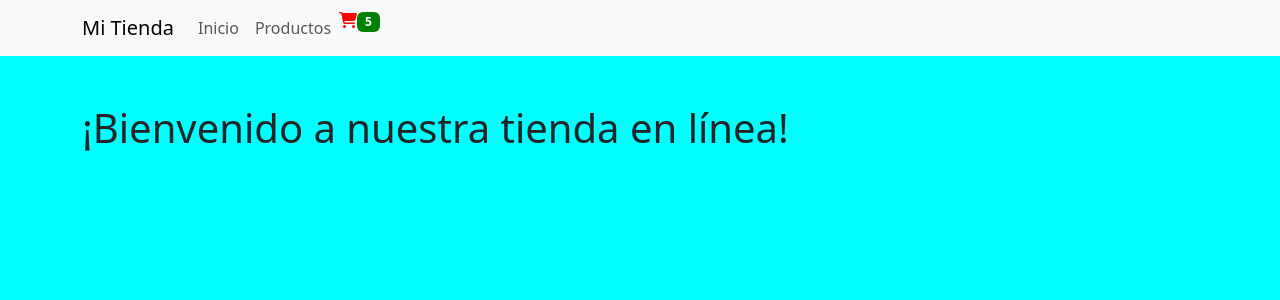
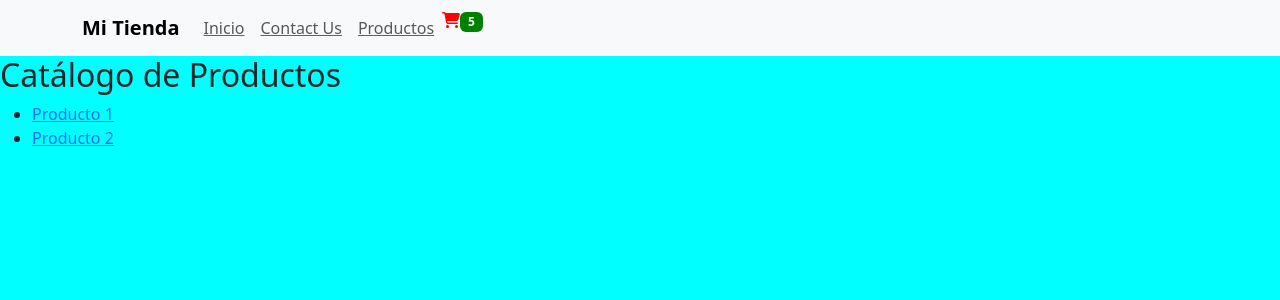
Before and after one commit to luchogalli/JS-coderhouse, a React (Vite) app: page /Catalogo in a window 1280 px wide. Shown: the top 300 px of the page. Built offline with nearby package versions, Linux system fonts and the light colour scheme.

Commit message:
Me rompi la cabeza que jesus proteja el codigo

```diff
--- a/package.json
+++ b/package.json
@@ -15,7 +15,8 @@
     "@fortawesome/react-fontawesome": "^0.2.0",
     "bootstrap": "^5.3.2",
     "react": "^18.2.0",
-    "react-dom": "^18.2.0"
+    "react-dom": "^18.2.0",
+    "react-router-dom": "^6.16.0"
   },
   "devDependencies": {
     "@types/react": "^18.2.15",
--- a/src/App.jsx
+++ b/src/App.jsx
@@ -1,16 +1,25 @@
-// App.js
 
 import React from 'react';
 import Navbar from './assets/components/NavBar.jsx';
 import ItemListContainer from './assets/components/ItemListContainer.jsx';
+import Catalog from './assets/components/Catalogo.jsx';
 import 'bootstrap/dist/css/bootstrap.min.css'
+import { BrowserRouter, Routes, Route } from 'react-router-dom';
+import { products } from './assets/components/Productos.jsx';
 
 function App() {
   return (
-    <div className="App">
+    <BrowserRouter>
+      <div className="App">
       <Navbar />
-      <ItemListContainer greeting="¡Bienvenido a nuestra tienda en línea!" />
-    </div>
+
+        <Routes>
+          <Route path="/Home" element={<ItemListContainer greeting="¡Bienvenido a nuestra tienda en línea!" />}></Route>
+          <Route path="/Catalogo" element={<Catalog products={products}></Catalog>}></Route>
+        </Routes>
+      </div>
+    </BrowserRouter>
+
   );
 }
 
--- /dev/null
+++ b/src/assets/components/Catalogo.jsx
@@ -0,0 +1,19 @@
+  import React from 'react';
+  import { Link } from 'react-router-dom';
+
+  const Catalog = ({ products }) => {
+    return (
+      <div>
+        <h2>Catálogo de Productos</h2>
+        <ul>
+          {products.map((product) => (
+            <li key={product.id}>
+              <Link to={`/Catalogo/${product.id}`}>{product.name}</Link>
+            </li>
+          ))}
+        </ul>
+      </div>
+    );
+  };
+
+  export default Catalog;
--- /dev/null
+++ b/src/assets/components/NavBar.css
@@ -0,0 +1,4 @@
+.navbar-brand{
+    color: chocolate;
+    font-weight: bold;
+}
--- a/src/assets/components/NavBar.jsx
+++ b/src/assets/components/NavBar.jsx
@@ -1,6 +1,7 @@
 import React from 'react';
 import CartWidget from './CartWidget';
-
+import './NavBar.css';
+import { Link } from 'react-router-dom'
 const Navbar = () => {
   return (
     <nav className="navbar navbar-expand-lg navbar-light bg-light">
@@ -12,10 +13,13 @@ const Navbar = () => {
         <div className="collapse navbar-collapse" id="navbarNav">
           <ul className="navbar-nav ml-auto justify-content-center"> {/* Center menu items */}
             <li className="nav-item">
-              <a className="nav-link" href="#">Inicio</a>
+            <Link to ={'/Home'}><a className="nav-link">Inicio</a></Link>
             </li>
             <li className="nav-item">
-              <a className="nav-link" href="#">Productos</a>
+            <Link to ={'/Contacto'}><a className="nav-link">Contact Us</a></Link>
+            </li>
+            <li className="nav-item">
+            <Link to ={'/Catalogo'}><a className="nav-link" href="catalogo">Productos</a></Link>
             </li>
             <li className="nav-item">
               <CartWidget />
--- /dev/null
+++ b/src/assets/components/Productos.jsx
@@ -0,0 +1,4 @@
+export const products = [
+    { id: 1, name: "Producto 1", description: "Descripción del Producto 1" },
+    { id: 2, name: "Producto 2", description: "Descripción del Producto 2" },
+  ];
```
Also changed, not shown: src/assets/components/Items.jsx (added, +22 -0 lines), 1 other file (tests, documents, lock files or other folders).
